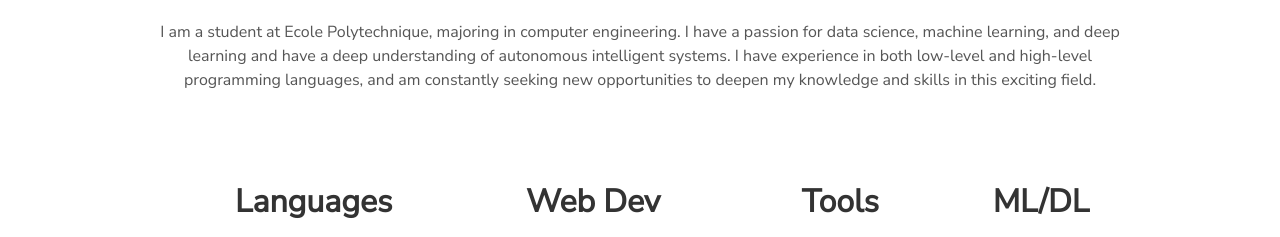
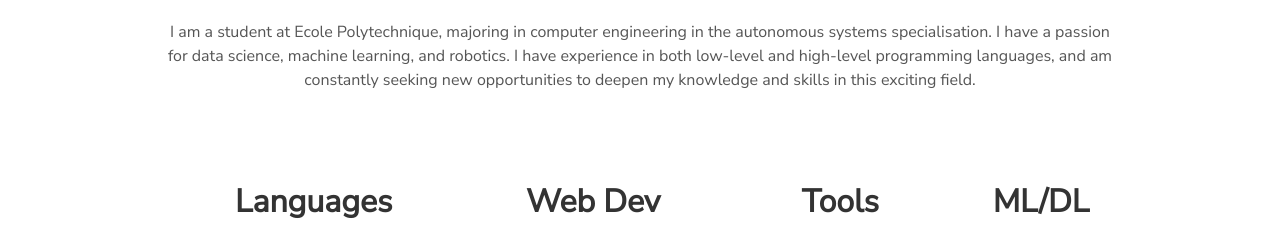
Before and after one commit to Joe-Khawand/Curriculum-Vitae, a website built with webpack: page docs/index.html in a window 1280 px wide. Shown: the part 1045-1282 px from the top of the page. Built offline with nearby package versions, Linux system fonts and the light colour scheme; animation ran at ten frames a second.

Commit message:
changed about me text

```diff
--- a/docs/index.html
+++ b/docs/index.html
@@ -66,9 +66,8 @@
               />
             </picture>
             <p>
-              I am a student at Ecole Polytechnique, majoring in computer engineering.
-               I have a passion for data science, machine learning, and deep learning and have a deep understanding of autonomous
-                intelligent systems. I have experience in both low-level and high-level programming languages, and am constantly
+              I am a student at Ecole Polytechnique, majoring in computer engineering in the autonomous systems specialisation.
+               I have a passion for data science, machine learning, and robotics. I have experience in both low-level and high-level programming languages, and am constantly
                 seeking new opportunities to deepen my knowledge and skills in this exciting field.
             </p>
           </div>
```
Also changed, not shown: src/template.html (+2 -3 lines).
